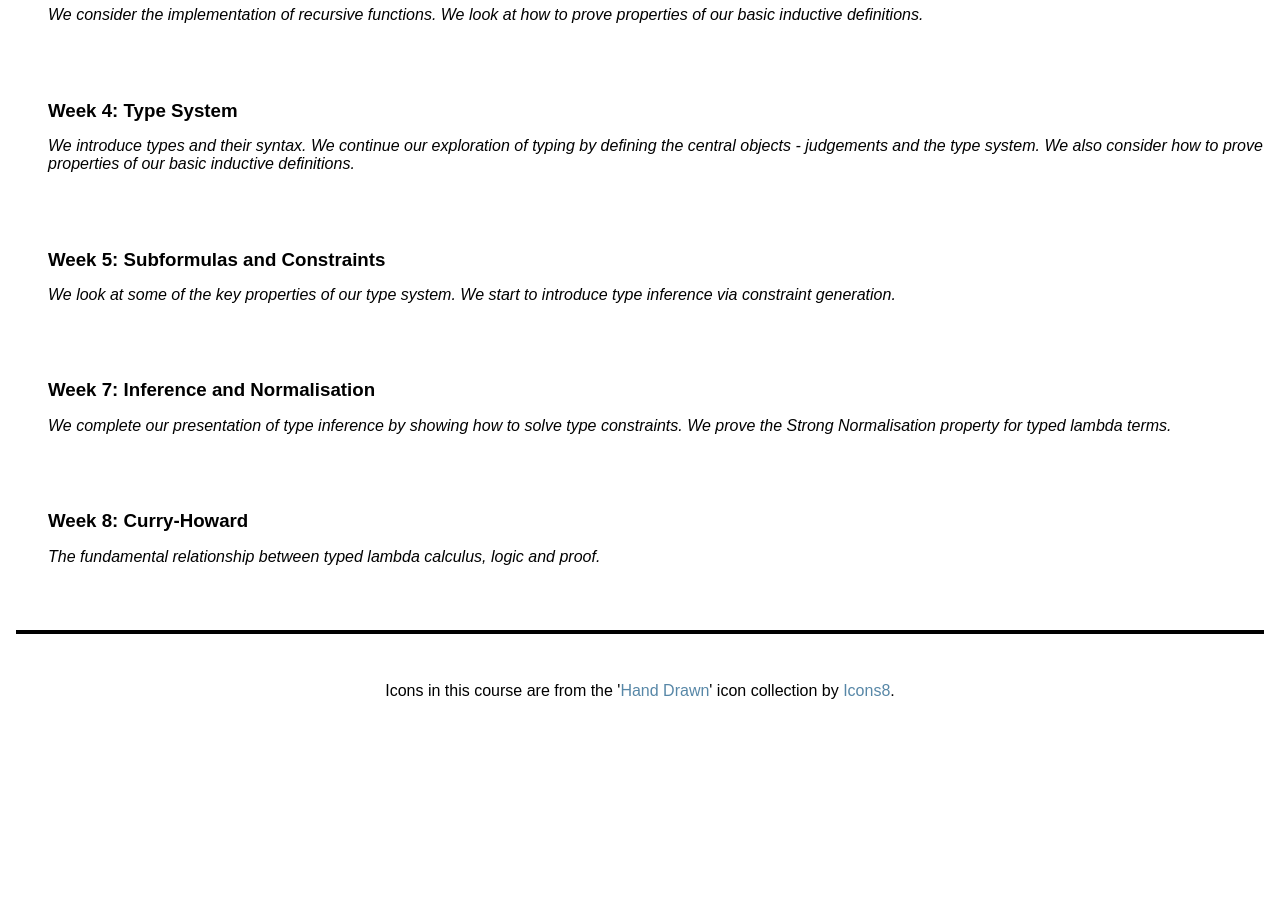
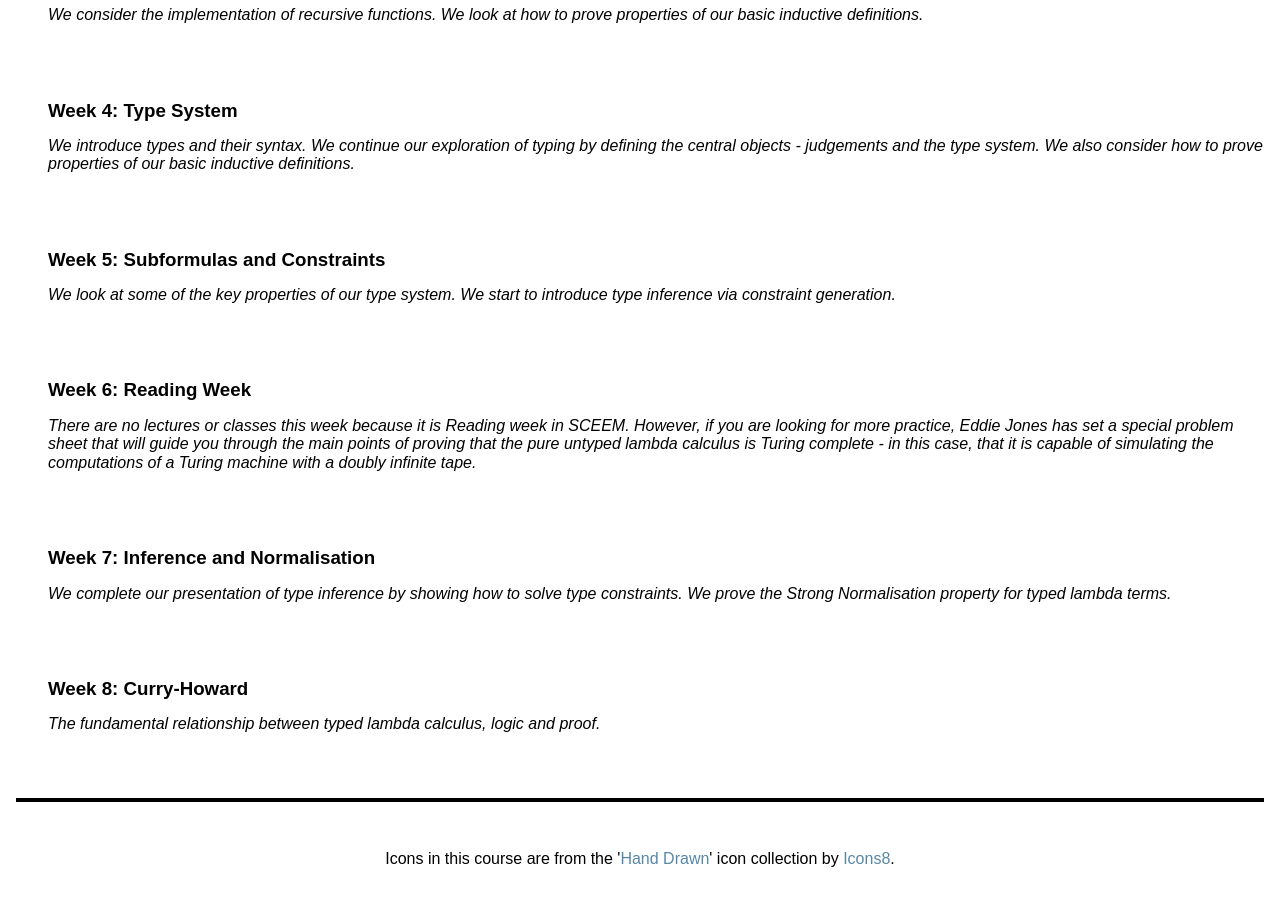
Before and after one commit to uob-coms30040/uob-coms30040.github.io, a Jekyll site: the page built from schedule.md, in a window 1280 px wide and 900 px high, scrolled down 1645 px. Built offline with Jekyll 4.4.1, drawn with Linux system fonts in a browser that asks for light colours; nearby versions of some CDN libraries; before the commit the page ends 2378 px from its top, so only the background shows below that.

Commit message:
schedule

```diff
--- a/_data/weeks.yml
+++ b/_data/weeks.yml
@@ -123,7 +123,8 @@
       len: 47
 
 - num: 6
-  theme:
+  theme: Reading Week
+  description: There are no lectures or classes this week because it is Reading week in SCEEM.  However, if you are looking for more practice, Eddie Jones has set a special problem sheet that will guide you through the main points of proving that the pure untyped lambda calculus is Turing complete - in this case, that it is capable of simulating the computations of a Turing machine with a doubly infinite tape.
 
 - num: 7
   theme: Inference and Normalisation
--- a/schedule.md
+++ b/schedule.md
@@ -30,7 +30,7 @@ title: schedule
     {% for week in site.data.weeks %}
     {% if week.num == 6 %}
     <tr>
-      <td colspan="3" style="text-align:center">Reading Week</td>
+      <td colspan="3" style="text-align:center"><a href="#week{{ week.num }}">Reading Week</a></td>
     </tr>
     {% elsif week.num == 9 or week.num == 10 or week.num == 11 %}
     <tr>
@@ -92,7 +92,7 @@ title: schedule
 <div style="margin-left: 2em">
 
 {% for week in site.data.weeks %}
-{% unless week.num == 6 or week.num == 12 or week.num == 9 or week.num == 10 or week.num == 11 %}
+{% unless week.num == 12 or week.num == 9 or week.num == 10 or week.num == 11 %}
 
 <h3 id="week{{ week.num }}">Week {{ week.num }}: {{ week.theme }}</h3>
 <i>{{ week.description | markdownify }}</i>
```
